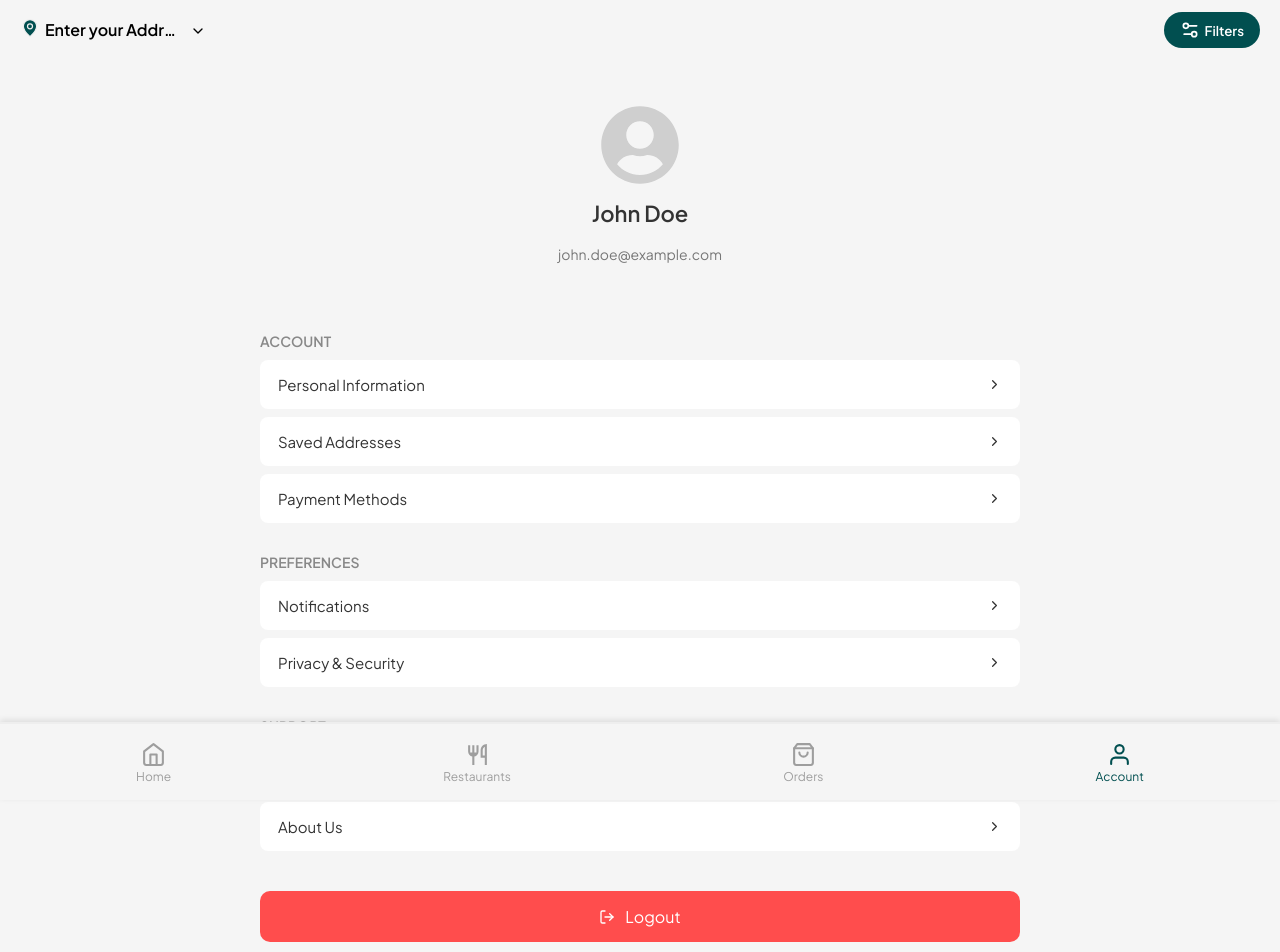
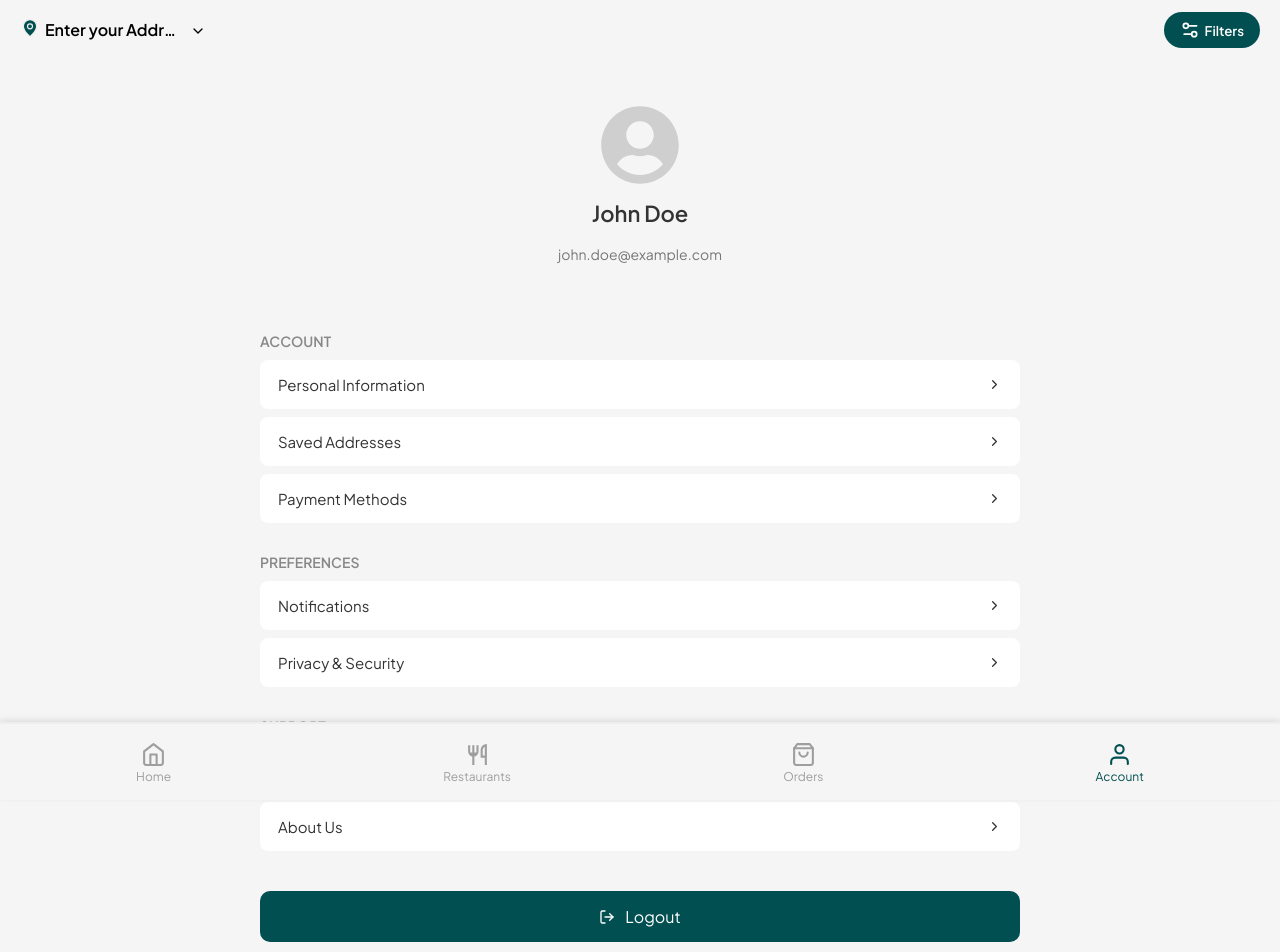
Before and after one commit to ay30bg/droppa, a React (Create React App) app: page /profile in a window 1280 px wide. Shown: the top 952 px of the page. Built offline with nearby package versions, Linux system fonts and the light colour scheme.

Commit message:
Update profile.css

```diff
--- a/src/styles/profile.css
+++ b/src/styles/profile.css
@@ -74,7 +74,7 @@
 /* Logout Button */
 .logout-btn {
   width: 100%;
-  background: #ff4d4d;
+  background: #014f50;
   color: #fff;
   border: none;
   padding: 15px;
@@ -88,7 +88,3 @@
   cursor: pointer;
   transition: 0.25s ease;
 }
-
-.logout-btn:hover {
-  background: #e63b3b;
-}
```
